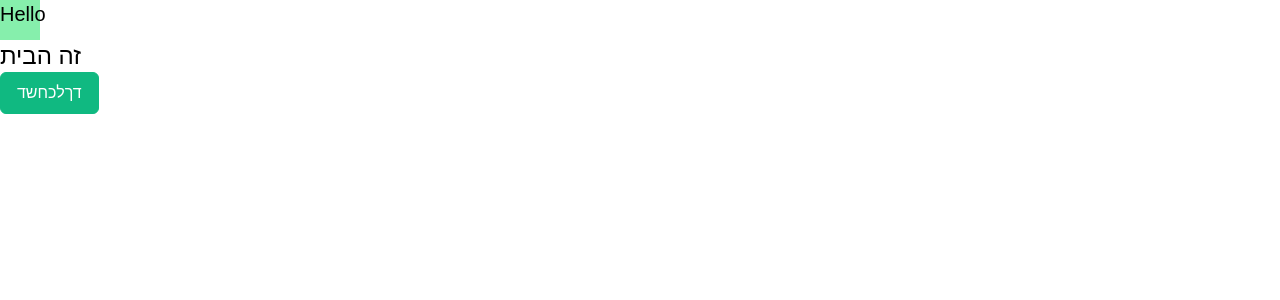
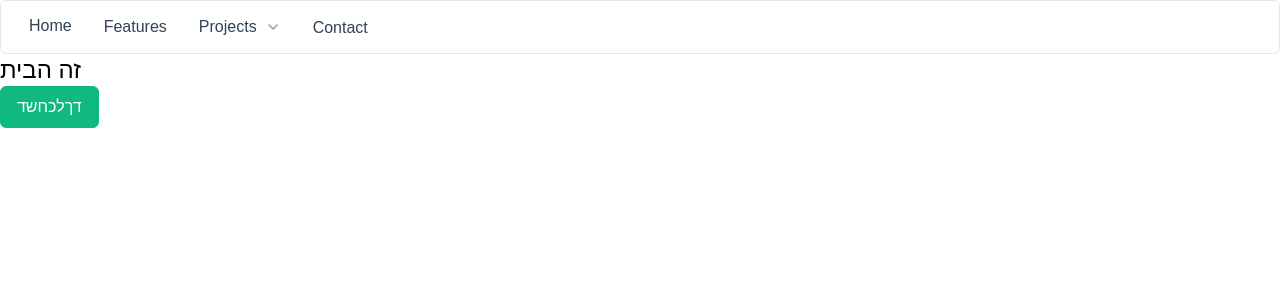
Before and after one commit to Ilan-v/redhat-team6, a Vue app: page / in a window 1280 px wide. Shown: the top 300 px of the page. Built offline with nearby package versions, Linux system fonts and the light colour scheme; a web font is replaced by a local one.

Commit message:
Add navbar template.

```diff
--- a/src/App.vue
+++ b/src/App.vue
@@ -1,17 +1,14 @@
 <script setup>
-import { RouterLink, RouterView } from 'vue-router'
+import { RouterView } from 'vue-router'
+import NavBar from './components/NavBar.vue'
 </script>
 
 <template>
   <header>
-    <div class="text-xl h-10 w-10 bg-green-300">
-      Hello
-    </div>
+    <NavBar />
   </header>
 
   <RouterView />
 </template>
 
-<style scoped>
-
-</style>
+<style scoped></style>
--- /dev/null
+++ b/src/components/NavBar.vue
@@ -0,0 +1,58 @@
+<template>
+  <div class="card">
+    <Menubar :model="items" />
+  </div>
+</template>
+
+<script setup>
+import Menubar from 'primevue/menubar'
+
+import { ref } from 'vue'
+
+const items = ref([
+  {
+    label: 'Home',
+    icon: 'pi pi-home'
+  },
+  {
+    label: 'Features',
+    icon: 'pi pi-star'
+  },
+  {
+    label: 'Projects',
+    icon: 'pi pi-search',
+    items: [
+      {
+        label: 'Components',
+        icon: 'pi pi-bolt'
+      },
+      {
+        label: 'Blocks',
+        icon: 'pi pi-server'
+      },
+      {
+        label: 'UI Kit',
+        icon: 'pi pi-pencil'
+      },
+      {
+        label: 'Templates',
+        icon: 'pi pi-palette',
+        items: [
+          {
+            label: 'Apollo',
+            icon: 'pi pi-palette'
+          },
+          {
+            label: 'Ultima',
+            icon: 'pi pi-palette'
+          }
+        ]
+      }
+    ]
+  },
+  {
+    label: 'Contact',
+    icon: 'pi pi-envelope'
+  }
+])
+</script>
```
